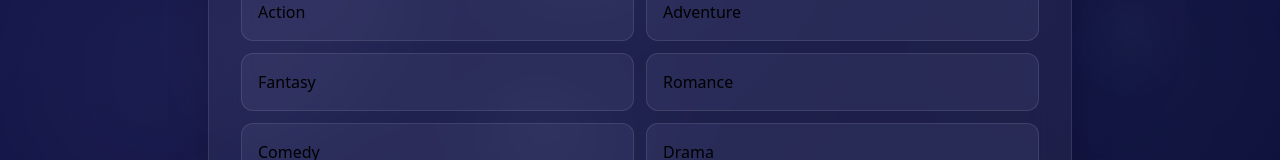
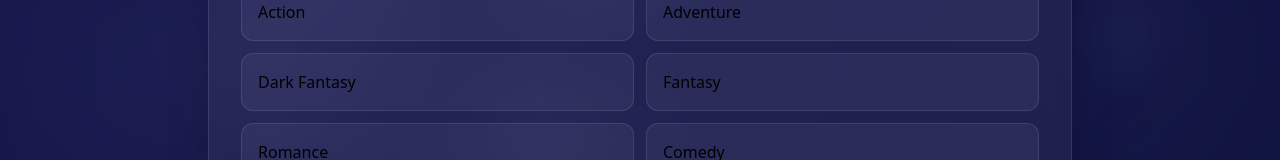
Before and after one commit to ghasavi/Anime-Project-Frontend, a React app: page /recommend in a window 1280 px wide. Shown: the part 601-761 px from the top of the page. Built offline with nearby package versions, Linux system fonts and the light colour scheme; no server answers; the HTML template or start-up script is replaced by a standard one.

Commit message:
Update genre and rating options for consistency across anime components

```diff
--- a/src/pages/admin/addAnime.jsx
+++ b/src/pages/admin/addAnime.jsx
@@ -21,9 +21,7 @@ import {
 } from "lucide-react";
 
 const GENRE_OPTIONS = [
-  "Action", "Adventure", "Fantasy", "Romance", "Comedy",
-  "Drama", "Horror", "Sci-Fi", "Slice of Life", "Sports",
-  "Mystery", "Supernatural", "Mecha", "Psychological", "Thriller"
+  "Action","Adventure","Dark Fantasy","Fantasy","Romance","Comedy","Drama","Horror","Sci-Fi","Slice of Life","Sports","Horror","Mystery","Thriller","Isekai","Supernatural","Historical"
 ];
 
 const STATUS_OPTIONS = [
--- a/src/pages/client/recommendAnime.jsx
+++ b/src/pages/client/recommendAnime.jsx
@@ -3,9 +3,9 @@ import axios from "axios";
 import RecommendedAnimeCard from "../../components/RecommendedAnimeCard.jsx";
 import { Sparkles, ArrowRight, RefreshCw, Filter, Calendar, Star, Film, CheckCircle, ChevronRight } from "lucide-react";
 
-const GENRES = ["Action","Adventure","Fantasy","Romance","Comedy","Drama","Horror","Sci-Fi","Slice of Life","Sports"];
+const GENRES = ["Action","Adventure","Dark Fantasy","Fantasy","Romance","Comedy","Drama","Horror","Sci-Fi","Slice of Life","Sports","Horror","Mystery","Thriller","Isekai","Supernatural","Historical"];
 const YEARS = ["Last 10 Years", "Last 5 Years", "This Year", "I don't care"];
-const RATINGS = ["5 - Popular", "4+", "3+", "I don't care"];
+const RATINGS = ["Highest Rated", "Most Popular", "Most Favored", "I don't care"];
 const EPISODES = ["1-12","1-24","1-50","1-100","100+","I don't care"];
 const STATUS = ["Ongoing","Completed","I don't care"];
 
@@ -77,9 +77,9 @@ export default function RecommendAnime() {
     filtered = filtered.filter(a => {
       if (!a.rating) return false;
       switch(filters.rating) {
-        case "5 - Popular": return a.rating >= 5;
-        case "4+": return a.rating >= 4;
-        case "3+": return a.rating >= 3;
+        case "Highest Rated": return a.rating >= 5;
+        case "Most Popular": return a.rating >= 4;
+        case "Most Favored": return a.rating >= 3;
         case "I don't care": return true;
         default: return true;
       }
```
